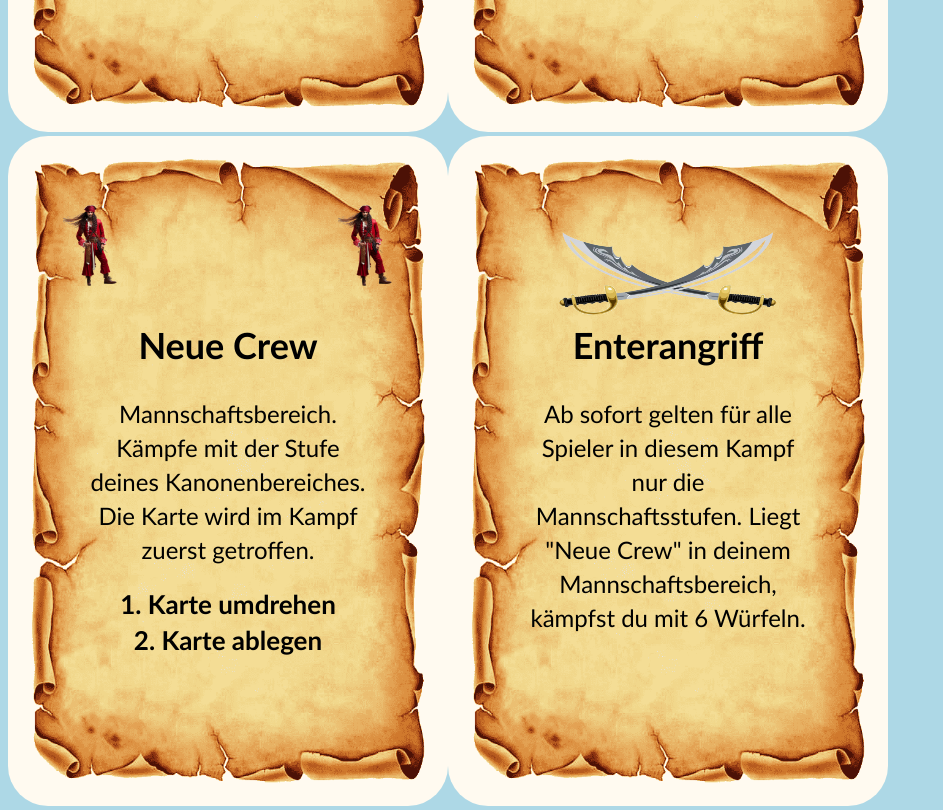
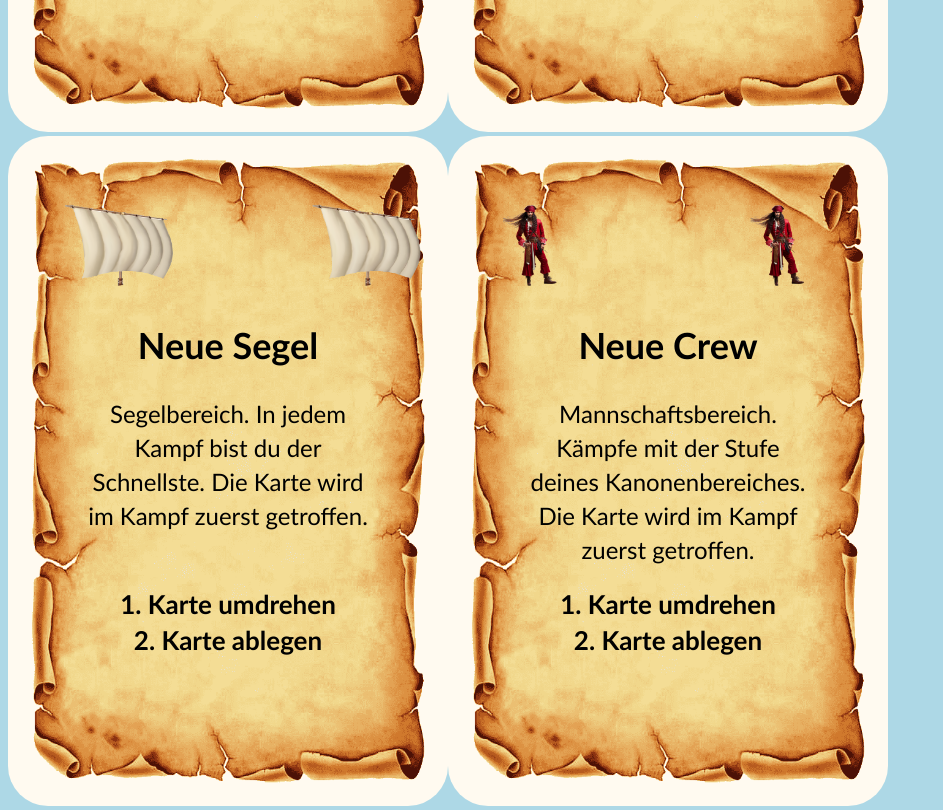
Before and after one commit to hanneysaurus/Pirate-s-Cove, a plain HTML site: page client/game.html in a window 1280 px wide. Shown: the part 1220-2030 px from the top of the page, without its empty margins (0-943 px from the left). Drawn offline with nearby package versions, Linux system fonts and the light colour scheme; a web font is replaced by a local one.

Commit message:
added storage, sail and cannon image

```diff
--- a/client/game.html
+++ b/client/game.html
@@ -17,7 +17,10 @@
     drawTaverncard("victory points", ["Ich habe das sagenumwobene Atlantis entdeckt.", 2]);
     drawTaverncard("royal navy", ["Royal Navy.", "Diese Karte darf nicht auf die Schatzinsel und nicht zu deinem Schiff gelegt werden.", "4 Würfel 4 Treffer zum Besiegen 4 Ruhmpunkte"]);
     drawTaverncard("upgrade", ["Verstärkung", "Schiffsbereich deiner Wahl. Die Karte wird im Kampf zuerst getroffen.", "1. Karte umdrehen 2. Karte ablegen"])
+    drawTaverncard("special upgrade", ["Neue Segel", "Segelbereich. In jedem Kampf bist du der Schnellste. Die Karte wird im Kampf zuerst getroffen.", "1. Karte umdrehen 2. Karte ablegen"])
     drawTaverncard("special upgrade", ["Neue Crew", "Mannschaftsbereich. Kämpfe mit der Stufe deines Kanonenbereiches. Die Karte wird im Kampf zuerst getroffen.", "1. Karte umdrehen 2. Karte ablegen"])
+    drawTaverncard("special upgrade", ["Neue Kanonen", "Kanonenbereich. Du kämpfst mit sechs Würfeln. Die Karte wird im Kampf zuerst getroffen.", "1. Karte umdrehen 2. Karte ablegen"])
+    drawTaverncard("special upgrade", ["Neuer Laderaum", "Rumpfbereich. Du kannst unbeschränkt viele Schätze transportieren. Die Karte wird im Kampf zuerst getroffen.", "1. Karte umdrehen 2. Karte ablegen"])
     drawTaverncard("combat", ["Enterangriff", "Ab sofort gelten für alle Spieler in diesem Kampf nur die Mannschaftsstufen. Liegt \"Neue Crew\" in deinem Mannschaftsbereich, kämpfst du mit 6 Würfeln."])
     drawTaverncard("other", ["Herausforderung", "Versetze dein Schiff auf eine andere Insel mit mindestens einem Gegner, jedoch nicht auf die Schatzinsel."])
 </script>
--- a/client/src/cards.js
+++ b/client/src/cards.js
@@ -166,22 +166,22 @@ function drawTaverncard(type, content) {
                 .attr('y', height / 10)
                 .attr('xlink:href', function (){
                     switch (content[0]){
-                        case "Neue Segel": return '/img/sails.png';
+                        case "Neue Segel": return '/img/sail.png';
                         case "Neue Crew": return '/img/crew.png';
-                        case "Neue Kanonen": return '/img/canons.png';
+                        case "Neue Kanonen": return '/img/cannon.png';
                         case "Neuer Laderaum": return '/img/storage.png';
                     }
                 });
 
             taverncard.append('svg:image')
                 .attr('height', height / 8)
-                .attr('x', 3 * width / 4)
+                .attr('x', 3 * width / 4 - width / 16)
                 .attr('y', height / 10)
                 .attr('xlink:href', function (){
                     switch (content[0]){
-                        case "Neue Segel": return '/img/sails.png';
+                        case "Neue Segel": return '/img/sail.png';
                         case "Neue Crew": return '/img/crew.png';
-                        case "Neue Kanonen": return '/img/canons.png';
+                        case "Neue Kanonen": return '/img/cannon.png';
                         case "Neuer Laderaum": return '/img/storage.png';
                     }
                 });
```
Also changed, not shown: client/img/cannon.png (added), client/img/sail.png (added), client/img/storage.png (added).
